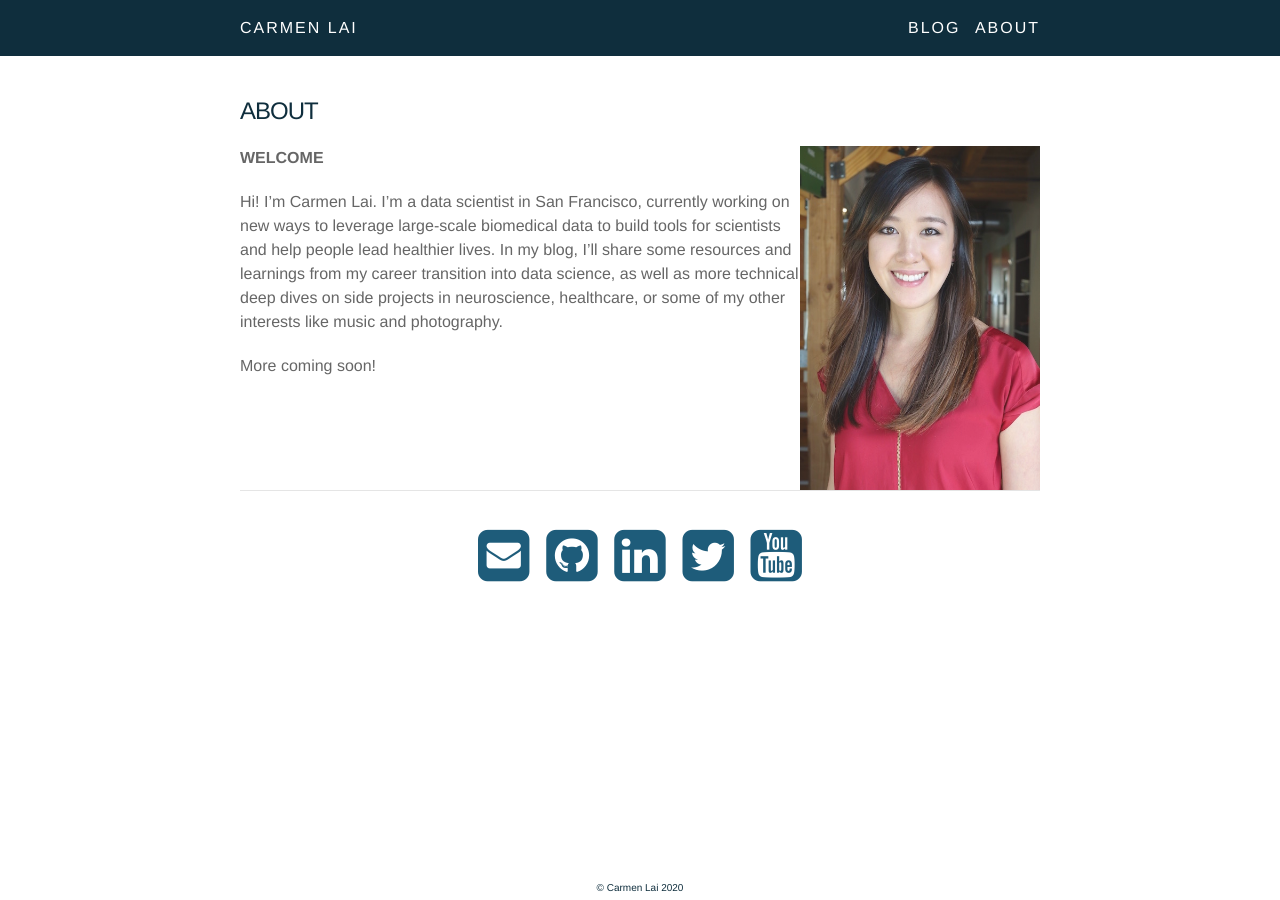
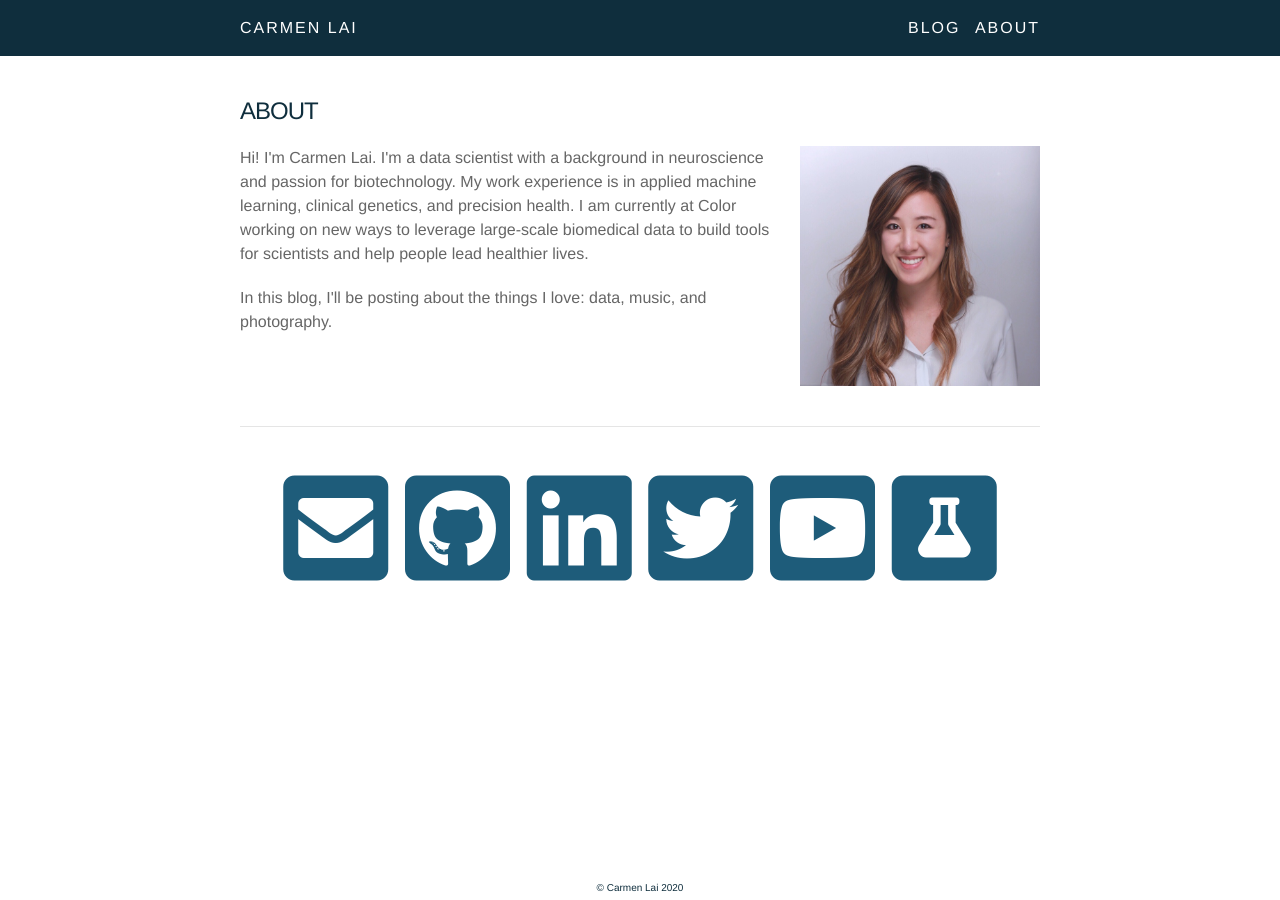
Before and after one commit to ocarmieo/ocarmieo.github.io, a Jekyll site: the page built from about.md, in a window 1280 px wide. Built offline with Jekyll 4.4.1, drawn with Linux system fonts in a browser that asks for light colours; nearby versions of some CDN libraries; comment, search, counter and statistics services are not loaded.

Commit message:
updated profile links

```diff
--- a/_config.yml
+++ b/_config.yml
@@ -7,11 +7,12 @@ description: > # this means to ignore newlines until "baseurl:"
   Google search results) and in your feed.xml site description.
 baseurl: "" # the subpath of your site, e.g. /blog
 url: "http://carmenlai.com/"
-twitter_username: carm_lai
+twitter_username: carmen_lai_
 github_username: ocarmieo
 linkedin_username: carmenlai
 youtube_username: carmenggg
 disqus_shortname: carmenlai
+google_scholar_user_id: SWQL1o0AAAAJ
 
 date_format_long: "%B %-d, %Y"
 
--- a/_includes/head.html
+++ b/_includes/head.html
@@ -9,6 +9,5 @@
   <link rel="stylesheet" href="{{ site.baseurl }}/css/main.css">
   <link rel="canonical" href="{{ page.url | replace:'index.html','' | prepend: site.baseurl | prepend: site.url }}">
 
-  <link rel="stylesheet" href="//maxcdn.bootstrapcdn.com/font-awesome/4.3.0/css/font-awesome.min.css">
-  <link rel="stylesheet" href="//cdnjs.cloudflare.com/ajax/libs/animate.css/3.5.2/animate.min.css">
+  <link rel="stylesheet" href="//cdnjs.cloudflare.com/ajax/libs/font-awesome/5.13.0/css/all.min.css">
 </head>
--- a/_sass/_layout.scss
+++ b/_sass/_layout.scss
@@ -242,10 +242,16 @@ body {
     }
 }
 
-.contacticon {
+.contact {
     font-size: 60px;
     display: block;
     margin: 10px;
+    .fa-stack {
+        font-size: 1em;
+        width: 1.75em;
+    }
+    i { vertical-align: middle; }
+
 }
 
 .center {
@@ -446,13 +452,22 @@ body {
     font-size: $caption_font_size;
 }
 
-.profile-picture {
-    opacity: $image-opacity;
-    width: 30%;
-    margin-bottom: 30px;
-    margin-left: 15px;
+.bio {
+    display: flex;
+    @include media-query($on-palm) {
+        flex-direction: column;
+    }
+    .bio-picture {
+        opacity: $image-opacity;
+        max-width: 30%;
+        margin-left: $horizontal-spacing-unit / 2;
+        @include media-query($on-palm) {
+            margin-top: $vertical-spacing-unit / 2;
+            margin-left: 0;
+            max-width: 100%;
+        }
+    }
 }
-
 .bio-hr {
-    clear: both;
+    margin: $vertical-spacing-unit 0;
 }
--- a/about.md
+++ b/about.md
@@ -4,20 +4,29 @@ title: ABOUT
 permalink: /about/
 ---
 
-<img class="right profile-picture" src="/img/prof_pic.jpg">
-<b>WELCOME</b>
+<div class="bio">
+  <div class="bio-description">
+    <p>
+      Hi! I'm Carmen Lai. I'm a data scientist with a background in neuroscience and passion for biotechnology. My work experience is in applied machine learning, clinical genetics, and precision health. I am currently at Color working on new ways to leverage large-scale biomedical data to build tools for scientists and help people lead healthier lives.
+    </p>
+    <p>
+      In this blog, I'll be posting about the things I love: data, music, and photography.
+    </p>
+  </div>
+  <img class="bio-picture" src="/img/headshot.jpeg">
+</div>
 
-Hi! I'm Carmen Lai. I'm a data scientist in San Francisco, currently working on new ways to leverage large-scale biomedical data to build tools for scientists and help people lead healthier lives. In my blog, I'll share some resources and learnings from my career transition into data science, as well as more technical deep dives on side projects in neuroscience, healthcare, or some of my other interests like music and photography.
-
-More coming soon!
-
-<br/>
 <hr class="bio-hr"/>
-<br/>
-<span class="contacticon center">
-  <a href="mailto:{{ site.email }}"><i class="fa fa-envelope-square"></i></a>
-  <a href="https://github.com/{{ site.github_username }}" target="_blank"><i class="fa fa-github-square"></i></a>
-  <a href="https://www.linkedin.com/in/{{ site.linkedin_username }}" target="_blank"><i class="fa fa-linkedin-square"></i></a>
-  <a href="https://twitter.com/{{ site.twitter_username }}" target="_blank"><i class="fa fa-twitter-square"></i></a>
-  <a href="https://youtube.com/{{ site.youtube_username }}" target="_blank"><i class="fa fa-youtube-square"></i></a>
+<span class="contact center">
+  <a href="mailto:{{ site.email }}"><i class="fa-2x fa fa-envelope-square"></i></a>
+  <a href="https://github.com/{{ site.github_username }}" target="_blank"><i class="fa-2x fab fa-github-square"></i></a>
+  <a href="https://www.linkedin.com/in/{{ site.linkedin_username }}" target="_blank"><i class="fa-2x fab fa-linkedin"></i></a>
+  <a href="https://twitter.com/{{ site.twitter_username }}" target="_blank"><i class="fa-2x fab fa-twitter-square"></i></a>
+  <a href="https://youtube.com/{{ site.youtube_username }}" target="_blank"><i class="fa-2x fab fa-youtube-square"></i></a>
+  <a href='https://scholar.google.com/citations?user={{ site.google_scholar_user_id }}' target="_blank">
+    <span class="fa-stack fa-2x">
+      <i class="fas fa-square fa-stack-2x"></i>
+      <i class="fas fa-flask fa-stack-1x fa-inverse"></i>
+    </span>
+  </a>
 </span>
```
Also changed, not shown: img/headshot.jpeg (added), img/prof_pic.jpg (deleted).
